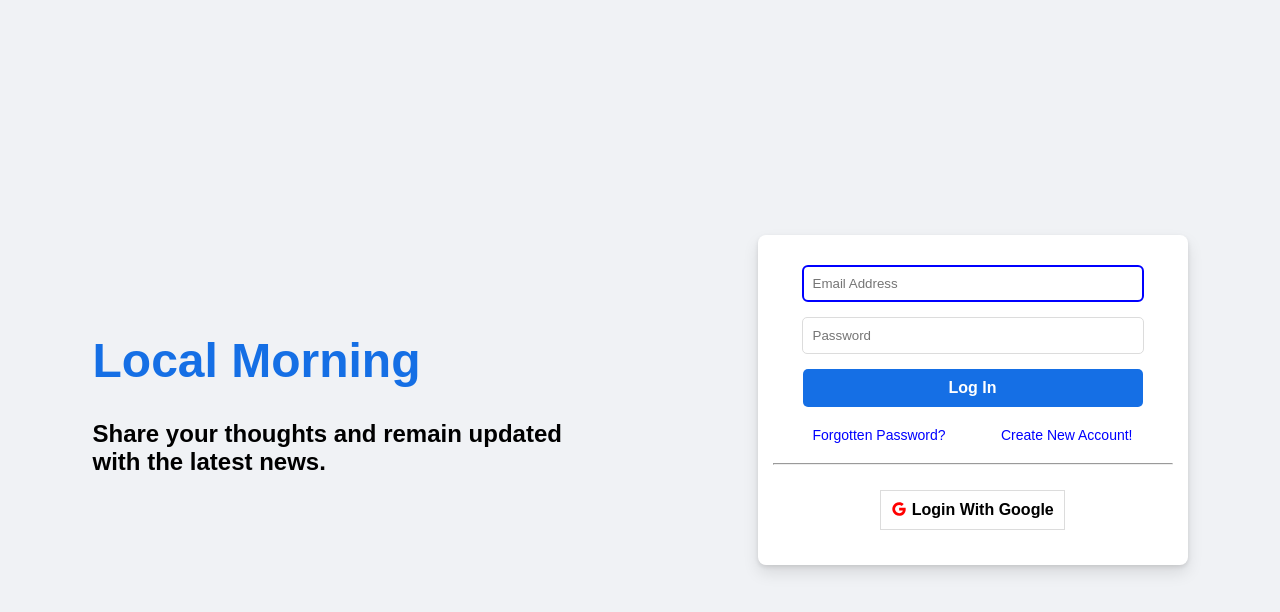
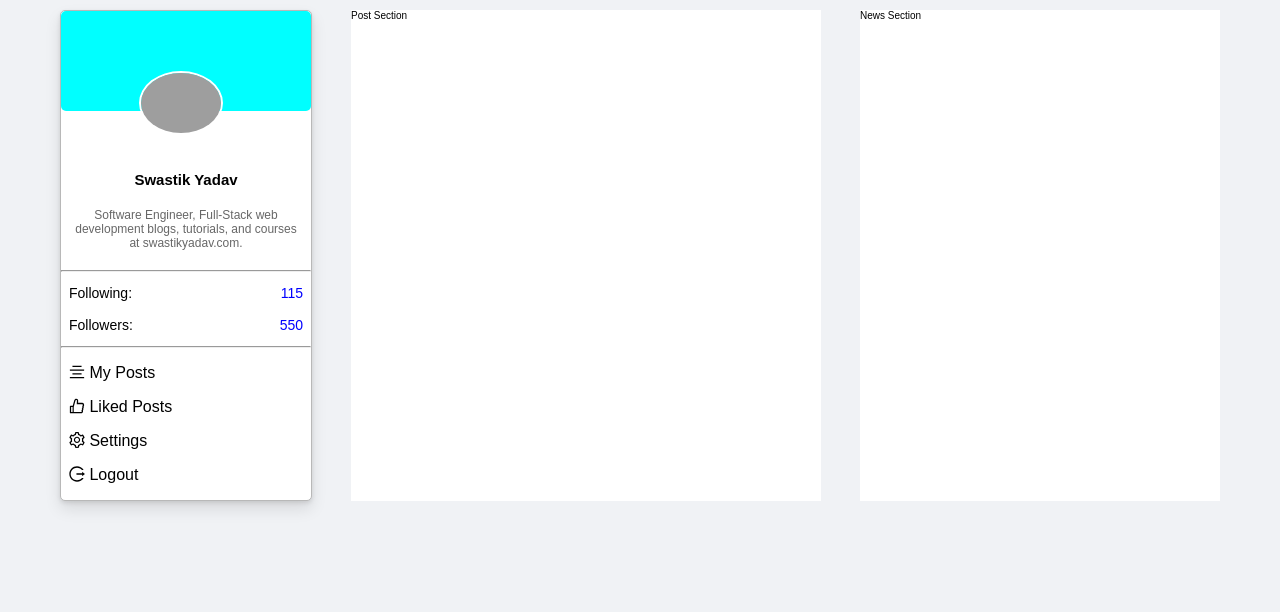
Before and after one commit to Swastikyadav/local-morning, a React (Create React App) app in the folder client/: page /dashboard in a window 1280 px wide. Before the commit this address led to /auth/login. Shown: the top 612 px of the page. Built offline with nearby package versions, Linux system fonts and the light colour scheme; grey boxes are pictures that could not be loaded.

Commit message:
built profile section UI

```diff
--- a/client/src/App.js
+++ b/client/src/App.js
@@ -2,6 +2,7 @@ import { useState } from "react";
 import { Switch, Route, Redirect } from "react-router-dom";
 
 import Home from "./components/Home";
+import Dashboard from "./components/Dashboard"
 
 function App() {
   const [user, setUser] = useState(null);
@@ -17,11 +18,20 @@ function App() {
     );
   };
 
-  const privateRoutes = () => {};
+  const privateRoutes = () => {
+    return(
+      <Switch>
+        <Route path="/dashboard" component={Dashboard} />
+        <Route path="/">
+          <Redirect to="/dashboard" />
+        </Route>
+      </Switch>
+    );
+  };
 
   return (
     <>
-      {user && localStorage.token ? privateRoutes() : publicRoutes()}
+      {!user && !localStorage.token ? privateRoutes() : publicRoutes()}
     </>
   );
 }
--- /dev/null
+++ b/client/src/components/Dashboard.jsx
@@ -0,0 +1,15 @@
+import ProfileSection from "./ProfileSection";
+
+import "../style/dashboard.css";
+
+function Dashboard() {
+  return (
+    <div className="dashboard">
+      <ProfileSection />
+      <main className="post-section">Post Section</main>
+      <aside className="news-section">News Section</aside>
+    </div>
+  );
+}
+
+export default Dashboard;
--- /dev/null
+++ b/client/src/components/ProfileSection.jsx
@@ -0,0 +1,27 @@
+import { Link } from "react-router-dom";
+import { AlignCenterOutlined, LikeOutlined, SettingOutlined, LogoutOutlined } from "@ant-design/icons";
+
+function Profile() {
+  return (
+    <section className="profile-card">
+      <div className="profile-cover-image"></div>
+      <img src="https://pbs.twimg.com/profile_images/1411339822942220294/cB2H_0Rm_400x400.jpg" className="profile-pic" alt="profile-pic"/>
+      <h2 className="profile-name">Swastik Yadav</h2>
+      <p className="profile-bio">Software Engineer, Full-Stack web development blogs, tutorials, and courses at swastikyadav.com.</p>
+
+      <hr />
+
+      <div className="follow-count"><span>Following:</span> <span style={{color: "blue"}}>115</span></div>
+      <div className="follow-count"><span>Followers:</span> <span style={{color: "blue"}}>550</span></div>
+
+      <hr />
+
+      <Link to="#"><p><AlignCenterOutlined /> My Posts</p></Link>
+      <Link to="#"><p><LikeOutlined /> Liked Posts</p></Link>
+      <Link to="#"><p><SettingOutlined /> Settings</p></Link>
+      <Link to="#"><p><LogoutOutlined /> Logout</p></Link>
+    </section>
+  );
+}
+
+export default Profile;
--- /dev/null
+++ b/client/src/style/dashboard.css
@@ -0,0 +1,96 @@
+.dashboard {
+  display: flex;
+  justify-content: space-between;
+  height: 100%;
+  margin: 10px 12rem;
+}
+
+/* Profile card */
+.profile-card {
+  /* width: 100%; */
+  min-width: 250px;
+  max-width: 250px;
+  border: 1px solid rgb(184, 184, 184);
+  box-shadow: 0 2px 4px rgba(0, 0, 0, .1), 0 8px 16px rgba(0, 0, 0, .1);
+  position: relative;
+  border-radius: 5px;
+  background: #fff;
+  position: sticky;
+  top: 10px;
+}
+
+.profile-card .profile-cover-image {
+  height: 100px;
+  background: aqua;
+  border-radius: 5px;
+}
+
+.profile-card .profile-pic {
+  width: 80px;
+  border-radius: 50%;
+  border: 2px solid #fff;
+  position: absolute;
+  top: 60px;
+  left: 78px;
+}
+
+.profile-card .profile-name,
+.profile-card .profile-bio {
+  text-align: center;
+}
+
+.profile-card .profile-name {
+  margin-top: 60px;
+}
+
+.profile-card .profile-bio {
+  font-size: 12px;
+  color: rgba(0, 0, 0, 0.6);
+  padding: 8px;
+}
+
+.profile-card .follow-count {
+  font-size: 14px;
+  padding: 8px;
+  font-weight: normal;
+  display: flex;
+  justify-content: space-between;
+}
+
+.profile-card a {
+  font-size: 16px;
+  display: block;
+  padding: 0 8px;
+  text-decoration: none;
+  color: #000;
+  cursor: pointer;
+}
+
+.profile-card a:hover {
+  color: #00f;
+}
+
+.post-section {
+  width: 470px;
+  background: #fff;
+  margin: 0 5px;
+}
+
+.news-section {
+  width: 360px;
+  background: #fff;
+}
+
+/* Media Query */
+
+@media all and (max-width: 1300px) {
+  .dashboard {
+    margin: 10px 6rem;
+  }
+}
+
+@media all and (max-width: 1200px) {
+  .dashboard {
+    margin: 10px 2rem;
+  }
+}
```
